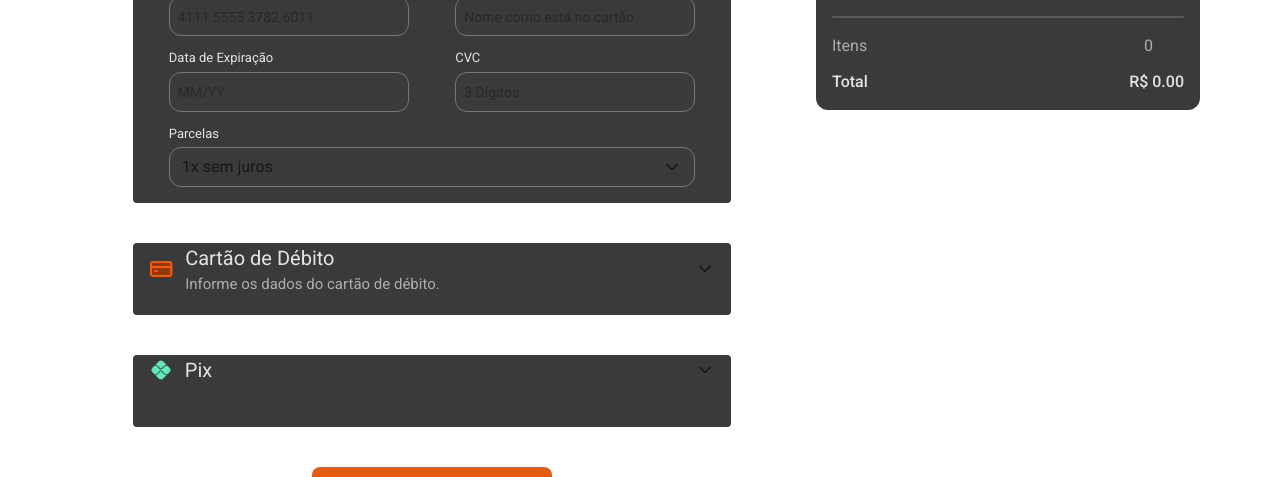
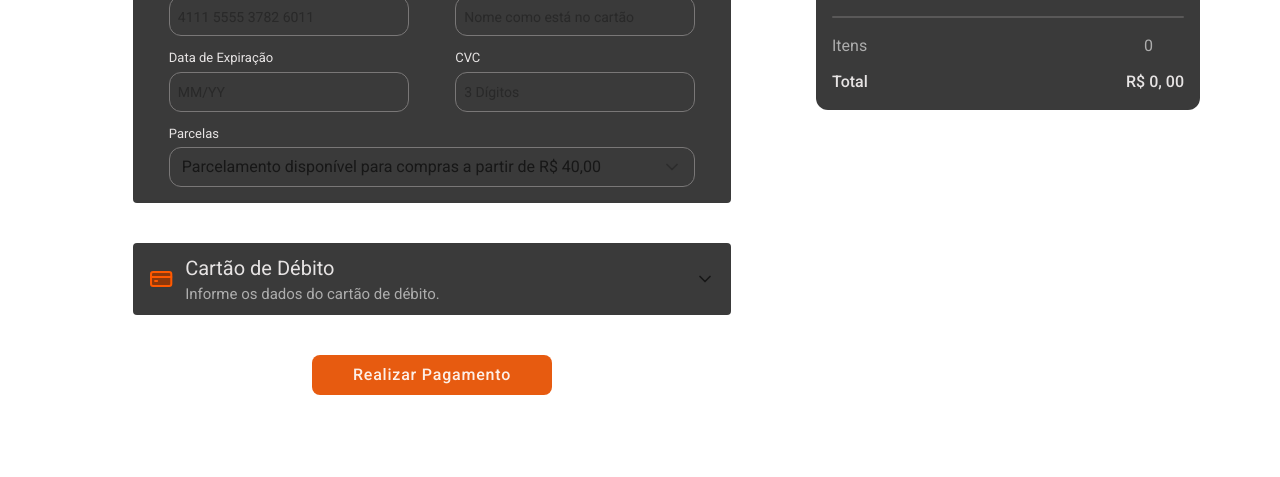
Before and after one commit to MaduDev003/LumiCine, a Next.js app: page /checkout/payment in a window 1280 px wide. Both pictures are taken after a click on the element 431 px from the left and 236 px from the top of the page. Shown: the part 318-795 px from the top of the page. Built offline with nearby package versions, Linux system fonts and the light colour scheme.

Commit message:
feat: abstract function for tickets sum

```diff
--- a/package.json
+++ b/package.json
@@ -13,6 +13,7 @@
     "axios": "^1.18.1",
     "lucide-react": "^1.20.0",
     "next": "16.2.9",
+    "qrcode": "^1.5.4",
     "react": "19.2.4",
     "react-19-credit-card": "^1.0.5",
     "react-dom": "19.2.4",
@@ -24,6 +25,7 @@
   "devDependencies": {
     "@tailwindcss/postcss": "^4",
     "@types/node": "^20",
+    "@types/qrcode": "^1.5.6",
     "@types/react": "^19",
     "@types/react-dom": "^19",
     "eslint": "^9",
--- a/src/components/layout/PaymentPurchase.tsx
+++ b/src/components/layout/PaymentPurchase.tsx
@@ -1,25 +1,26 @@
 "use client";
 
+import { useRouter } from "next/navigation";
 import { useState } from "react";
 import { useForm } from "react-hook-form";
 import { zodResolver } from "@hookform/resolvers/zod";
 import { ChevronDown, CreditCard } from "lucide-react";
-
-import {
-  paymentSchema,
-  PaymentFormData,
-} from "@/src/schemas/paymentSchema";
-
-import pix from "../../assets/icons/pix.svg";
+import { processPayment, calcItemsTotalPrice, canInstallment } from "@/src/services/paymentService";
+import { paymentSchema, PaymentFormData} from "@/src/schemas/paymentSchema";
+import { useCheckoutStore } from "@/src/store/checkoutStore";
 import PaymentCard from "../ui/PaymentCard";
 import ButtonCine from "../ui/ButtonCine";
+import ValidatorModal from "@/src/features/checkout/components/ValidatorModal";
 
 type PaymentType = "credit" | "debit" | "pix" | null;
 
 export default function PaymentPurchase() {
-  const [selectedPayment, setSelectedPayment] =
-    useState<PaymentType>(null);
-
+  const [selectedPayment, setSelectedPayment] = useState<PaymentType>(null);
+  const [isValidatorModalOpen, setIsValidatorModalOpen] = useState(false);
+  const tickets = useCheckoutStore((state) => state.tickets);
+  const lumibar = useCheckoutStore((state) => state.lumibar);
+  const totalPrice = calcItemsTotalPrice(tickets, lumibar);
+  const router = useRouter();
   const {
     register,
     watch,
@@ -37,38 +38,6 @@ export default function PaymentPurchase() {
       installment: "1x sem juros",
     },
   });
-
-
-  function clearInputs() {
-    reset({
-      number: "",
-      name: "",
-      expiry: "",
-      cvc: "",
-      installment: "1x sem juros",
-    });
-  }
-
-
-  function onSubmit(data: PaymentFormData) {
-    console.log(data);
-
-    // Aqui depois você chama sua API de pagamento
-
-    clearInputs();
-  }
-
-
-  function handlePaymentSelect(payment: PaymentType) {
-    setSelectedPayment((prev) => {
-      const nextPayment = prev === payment ? null : payment;
-
-      clearInputs();
-
-      return nextPayment;
-    });
-  }
-
 
     function getPaymentClass(payment: PaymentType) {
       const isSelected = selectedPayment === payment;
@@ -91,15 +60,51 @@ export default function PaymentPurchase() {
       `;
     }
 
+    async function handlePaymentSelect(payment: PaymentType) {
+        const nextPayment =
+          selectedPayment === payment ? null : payment;
+
+        setSelectedPayment(nextPayment);
+
+         reset({
+            number: "",
+            name: "",
+            expiry: "",
+            cvc: ""
+          });
+    }
+
+    async function onSubmit(data: PaymentFormData) {
+        if (selectedPayment === "credit" && !canInstallment(totalPrice)) {
+        setIsValidatorModalOpen(true);
+        return;
+      }
+
+      setIsValidatorModalOpen(false);
+
+      await finishPayment(data);
+    }
+
+    async function finishPayment(data: PaymentFormData) {
+      await processPayment(data);
+
+      reset({
+        number: "",
+        name: "",
+        expiry: "",
+        cvc: ""
+      });
+
+      router.push("/checkout/concluded");
+    }
 
   return (
     <>
-      {/* Crédito */}
       <div
         className={getPaymentClass("credit")}
         onClick={() => handlePaymentSelect("credit")}
       >
-        <div className="flex items-center gap-3 w-full">
+        <div className="flex items-center gap-3 w-full h-full">
           <CreditCard
             size={26}
             color="#FF5900"
@@ -138,6 +143,7 @@ export default function PaymentPurchase() {
           <div onClick={(e) => e.stopPropagation()}>
             <PaymentCard
               isCreditCard={true}
+              totalPrice={totalPrice}
               register={register}
               errors={errors}
               watch={watch}
@@ -147,13 +153,11 @@ export default function PaymentPurchase() {
         )}
       </div>
 
-
-      {/* Débito */}
       <div
         className={getPaymentClass("debit")}
         onClick={() => handlePaymentSelect("debit")}
       >
-        <div className="flex items-center gap-3 w-full">
+        <div className="flex items-center gap-3 w-full h-full">
           <CreditCard
             size={26}
             color="#FF5900"
@@ -192,6 +196,7 @@ export default function PaymentPurchase() {
           <div onClick={(e) => e.stopPropagation()}>
             <PaymentCard
               isCreditCard={false}
+              totalPrice={totalPrice}
               register={register}
               errors={errors}
               watch={watch}
@@ -200,47 +205,6 @@ export default function PaymentPurchase() {
           </div>
         )}
       </div>
-
-
-      {/* Pix */}
-      <div
-        className={getPaymentClass("pix")}
-        onClick={() => handlePaymentSelect("pix")}
-      >
-        <div className="flex items-center gap-3 w-full">
-          <img
-            src={pix.src}
-            alt="Símbolo do Pix"
-            className="w-6 h-6"
-          />
-
-          <div className="flex w-full justify-between items-center">
-            <div>
-              <h2 className="text-font-dark text-[20px]">
-                Pix
-              </h2>
-            </div>
-
-            <ChevronDown
-              size={20}
-              className={`transition-transform duration-700 ${
-                selectedPayment === "pix"
-                  ? "rotate-180"
-                  : ""
-              }`}
-            />
-          </div>
-        </div>
-
-        {selectedPayment === "pix" && (
-          <div onClick={(e) => e.stopPropagation()}>
-            <p className="text-font-secondary-dark text-[15px]">
-              Gere o QR Code para realizar o pagamento.
-            </p>
-          </div>
-        )}
-      </div>
-
 
       <ButtonCine
         onClick={handleSubmit(onSubmit)}
@@ -258,6 +222,10 @@ export default function PaymentPurchase() {
           hover:shadow-[0_25px_60px_rgba(0,0,0,0.2)]
         "
       />
+
+      {isValidatorModalOpen && (
+        <ValidatorModal invalidFields={["Compra Inválida: Compras parceladas apenas para valores a partir de 40 Reais"]} setIsValidatorModalOpen={setIsValidatorModalOpen}/>
+      )}
     </>
   );
 }
--- a/src/components/ui/PaymentCard.tsx
+++ b/src/components/ui/PaymentCard.tsx
@@ -14,19 +14,22 @@ import {
 
 import { PaymentFormData } from "@/src/schemas/paymentSchema";
 import InputForm from "./InputForm";
+import { canInstallment } from "@/src/services/paymentService";;
 
 type Focused = "number" | "name" | "expiry" | "cvc" | "";
 
 interface Props {
   isCreditCard: boolean;
+  totalPrice: number;
   register: UseFormRegister<PaymentFormData>;
-  errors: FieldErrors<PaymentFormData>,
+  errors: FieldErrors<PaymentFormData>;
   watch: UseFormWatch<PaymentFormData>;
   setValue: UseFormSetValue<PaymentFormData>;
 }
 
 export default function PaymentCard({
   isCreditCard,
+  totalPrice,
   register,
   errors,
   watch,
@@ -34,20 +37,25 @@ export default function PaymentCard({
 }: Props) {
   const [focus, setFocus] = useState<Focused>("");
   const [isOpen, setIsOpen] = useState(false);
-  const [installment, setInstallment] = useState("1x sem juros");
 
+
+  const oneInstallment = `1x de R$ ${totalPrice},00`;
+  const twoInstallment = `2x de R$ ${totalPrice / 2},00`;
+  const initialInstallment =
+    !canInstallment(totalPrice)
+    ? "Parcelamento disponível para compras a partir de R$ 40,00"
+    : oneInstallment;
+  const [installment, setInstallment] = useState(initialInstallment);
 
   function handleFocus(e: React.FocusEvent<HTMLInputElement>) {
     setFocus(e.target.name as Focused);
   }
-
 
   function handleInstallment(value: string) {
     setInstallment(value);
     setValue("installment", value);
     setIsOpen(false);
   }
-
 
   return (
     <div>
@@ -59,11 +67,8 @@ export default function PaymentCard({
         focused={focus}
       />
 
-
       <div className="flex flex-col gap-3 mt-3 px-5">
-
         <div className="flex justify-between">
-
           <InputForm
             label="Número do cartão"
             name="number"
@@ -74,7 +79,6 @@ export default function PaymentCard({
             onFocus={handleFocus}
           />
 
-
           <InputForm
             label="Nome"
             name="name"
@@ -84,12 +88,9 @@ export default function PaymentCard({
             register={register}
             onFocus={handleFocus}
           />
-
         </div>
 
-
         <div className="flex justify-between">
-
           <InputForm
             label="Data de Expiração"
             name="expiry"
@@ -100,7 +101,6 @@ export default function PaymentCard({
             onFocus={handleFocus}
           />
 
-
           <InputForm
             label="CVC"
             name="cvc"
@@ -110,17 +110,13 @@ export default function PaymentCard({
             register={register}
             onFocus={handleFocus}
           />
-
         </div>
-
 
         {isCreditCard && (
           <div className="w-full">
-
             <h3 className="text-[13px] mb-1 text-font-dark">
               Parcelas
             </h3>
-
 
             <button
               type="button"
@@ -138,21 +134,20 @@ export default function PaymentCard({
                 cursor-pointer
               "
             >
-
               <span>{installment}</span>
-
 
               <ChevronDown
                 size={20}
-                className={`transition-transform duration-300 ${
-                  isOpen ? "rotate-180" : ""
-                }`}
+                className={`
+                  transition-transform
+                  duration-300
+                  ${ !canInstallment(totalPrice) ? "opacity-40 cursor-not-allowed" : ""}
+                  ${isOpen && canInstallment(totalPrice) ? "rotate-180" : ""}
+                `}
               />
-
             </button>
 
-
-            {isOpen && (
+            {isOpen && canInstallment(totalPrice)  && (
               <div
                 className="
                   mt-2
@@ -163,10 +158,9 @@ export default function PaymentCard({
                   border-tertiary-dark
                 "
               >
-
                 <button
                   type="button"
-                  onClick={() => handleInstallment("1x sem juros")}
+                  onClick={() => handleInstallment(oneInstallment)}
                   className="
                     w-full
                     px-3
@@ -176,13 +170,12 @@ export default function PaymentCard({
                     cursor-pointer
                   "
                 >
-                  1x sem juros
+                  {oneInstallment}
                 </button>
-
 
                 <button
                   type="button"
-                  onClick={() => handleInstallment("2x sem juros")}
+                  onClick={() => handleInstallment(twoInstallment)}
                   className="
                     w-full
                     px-3
@@ -192,15 +185,12 @@ export default function PaymentCard({
                     cursor-pointer
                   "
                 >
-                  2x sem juros
+                  {twoInstallment}
                 </button>
-
               </div>
             )}
-
           </div>
         )}
-
       </div>
     </div>
   );
--- a/src/features/checkout/components/CheckoutProduct.tsx
+++ b/src/features/checkout/components/CheckoutProduct.tsx
@@ -7,6 +7,7 @@ import { Trash2 } from "lucide-react";
 import { sumLumibarProducts } from "@/src/services/checkout/lumiBarService";
 import ButtonCine from "../../../components/ui/ButtonCine";
 import DivisionBar from "@/src/components/ui/DivisorBar";
+import { calcItemsTotalPrice } from "@/src/services/paymentService";
 
 type Props = {
   type: Checkout;
@@ -29,14 +30,6 @@ export default function CheckoutProgress({ type }: Props) {
 
   const hasSeatsInfo = seats.length > 0;
 
-
-  function calcTotal() {
-   const ticketsPrice =
-    tickets.full.price * tickets.full.quantity +
-    tickets.half.price * tickets.half.quantity;
-
-    return (ticketsPrice + sumLumibarProducts(lumibar).price).toFixed(2);
-  }
 
   function calcItemsQuantity() {
     const ticketsSum = tickets.full.quantity + tickets.half.quantity;
@@ -154,7 +147,7 @@ export default function CheckoutProgress({ type }: Props) {
 
           <div className="flex justify-between mt-3">
             <p  className="text-font-dark font-medium">Total</p>
-            <p  className="text-font-dark font-medium">R$ {calcTotal()}</p>
+            <p  className="text-font-dark font-medium">R$ {calcItemsTotalPrice(tickets, lumibar)}, 00</p>
           </div>
         </div>
       </div>
--- a/src/services/checkout/seatsService.tsx
+++ b/src/services/checkout/seatsService.tsx
@@ -1,13 +1,15 @@
 import { Tickets } from "@/src/types/checkout/ticketsType";
 import { Seat } from "@/src/types/checkout/seatType";
+import { calcTicketsTotal } from "./sessionService";
 
 export function isSeatValidForPurchase(
   tickets: Tickets,
   seatType: Seat
 ) {
-  const totalTickets =
-    tickets.full.quantity + tickets.half.quantity;
-  const hasOnlyOneTicket = totalTickets === 1;
+  const {totalQuantity} = calcTicketsTotal(tickets);
+
+
+  const hasOnlyOneTicket = totalQuantity === 1;
 
   if(tickets.half.quantity === 0 && seatType === "companion"){
     return false;
--- /dev/null
+++ b/src/services/paymentService.tsx
@@ -0,0 +1,28 @@
+import QRCode from "qrcode";
+import { PaymentFormData } from "@/src/schemas/paymentSchema";
+import { Tickets } from "../types/checkout/ticketsType";
+import { Lumibar } from "../types/checkout/lumiBarType";
+import { sumLumibarProducts } from "./checkout/lumiBarService";
+import { calcTicketsTotal } from "./checkout/sessionService";
+
+export async function processPayment(data: PaymentFormData) {
+  await new Promise((resolve) => setTimeout(resolve, 2000));
+
+  return {
+    success: true,
+    transactionId: crypto.randomUUID(),
+    paidAt: new Date().toISOString(),
+  };
+}
+
+
+export function calcItemsTotalPrice(tickets: Tickets, foods: Lumibar[]): number {
+   const {totalPrice} = calcTicketsTotal(tickets);
+
+    return Number((totalPrice + sumLumibarProducts(foods).price));
+}
+
+
+export function canInstallment(totalPrice: number) {
+  return totalPrice >= 40;
+}
```
Also changed, not shown: src/features/checkout/components/ChairGrid.tsx (+6 -3 lines), src/services/checkout/sessionService.tsx (+12 -1 lines), src/assets/icons/pix.svg (deleted), 1 other file (tests, documents, lock files or other folders). Lines whose indentation alone changed are shown as unchanged.
